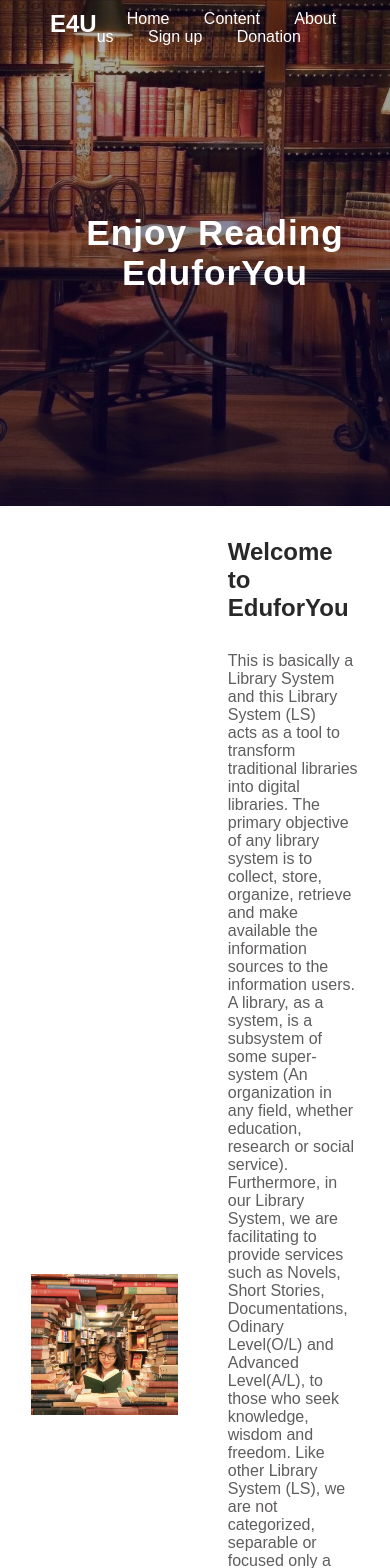
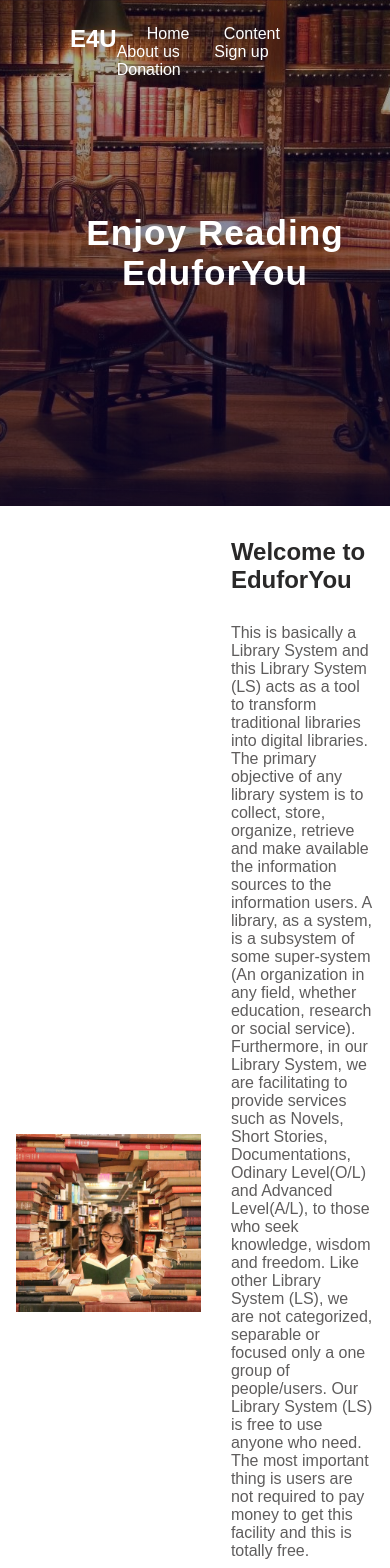
Before and after one commit to Hirankavindu/University-Web-project, a PHP site: page /about1.html in a window 390 px wide; the page is wider, and only the part inside the window is pictured. Shown: the top 1568 px of that part. Run offline with PHP 8.4, Linux system fonts and the light colour scheme.

Commit message:
Update about1.css

```diff
--- a/About/about1.css
+++ b/About/about1.css
@@ -195,3 +195,21 @@ header .navigation .navigation-items a{
     font-weight: 300;
     color: rgba(51, 51, 51, 0.05);
 }
+
+
+@media (max-width: 769px){
+    header{
+        padding: 15px 20px;
+        z-index: 9999;
+    }
+
+/*about*/
+#about-container {
+    padding: 8vw 4vw 2vw 4vw;
+}
+
+#about-container .about-img {
+    padding-right: 30px;
+}
+
+}
```
